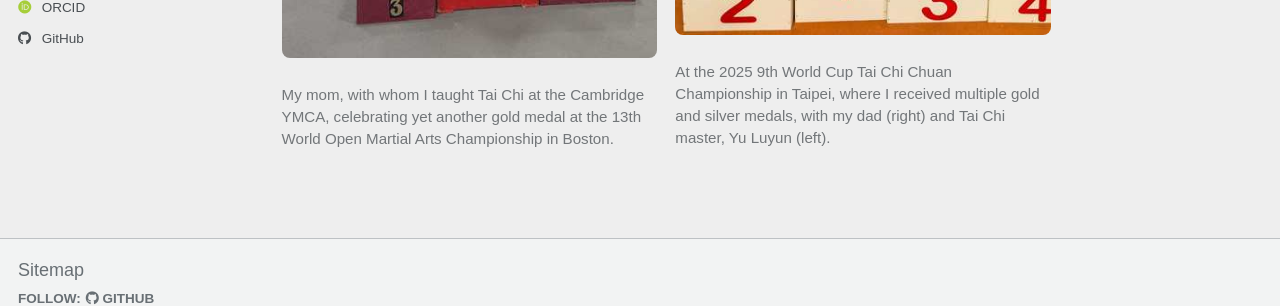
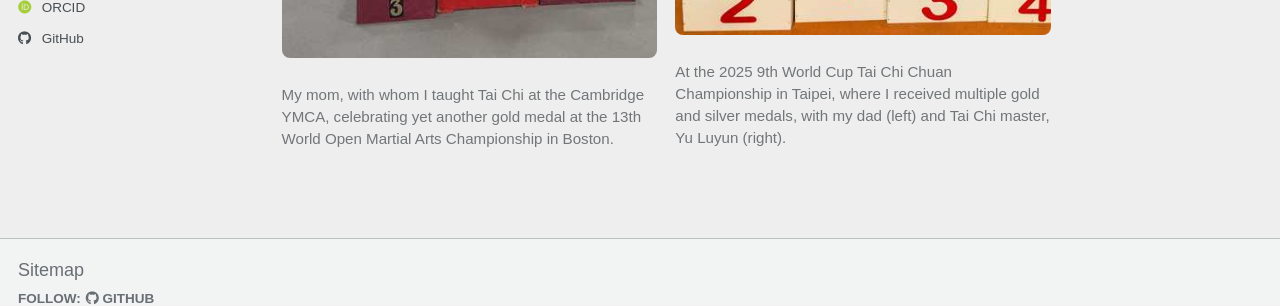
Before and after one commit to zacthinks/zacthinks.github.io, a Jekyll site: the page built from _pages/tai-chi-about.md, in a window 1280 px wide and 900 px high, scrolled down 1230 px. Shown: the part 524-830 px from the top of the window. Built offline with Jekyll 4.4.1, drawn with Linux system fonts in a browser that asks for light colours; some web fonts are replaced; a script bundle is joined from its source files by our own code; library files that are not in the unit come from our copies.

Commit message:
Update tai chi caption

```diff
--- a/_pages/tai-chi-about.md
+++ b/_pages/tai-chi-about.md
@@ -39,6 +39,6 @@ I taught Tai Chi at the Cambridge YMCA for several years, often alongside my mot
 
   <figure>
     <img src="/images/tai-chi/world-cup-2025.jpg" alt="Zac Lim at the 2025 9th World Cup Tai Chi Chuan Championship in Taiwan">
-    <figcaption>At the 2025 9th World Cup Tai Chi Chuan Championship in Taipei, where I received multiple gold and silver medals, with my dad (right) and Tai Chi master, Yu Luyun (left).</figcaption>
+    <figcaption>At the 2025 9th World Cup Tai Chi Chuan Championship in Taipei, where I received multiple gold and silver medals, with my dad (left) and Tai Chi master, Yu Luyun (right).</figcaption>
   </figure>
 </div>
```
